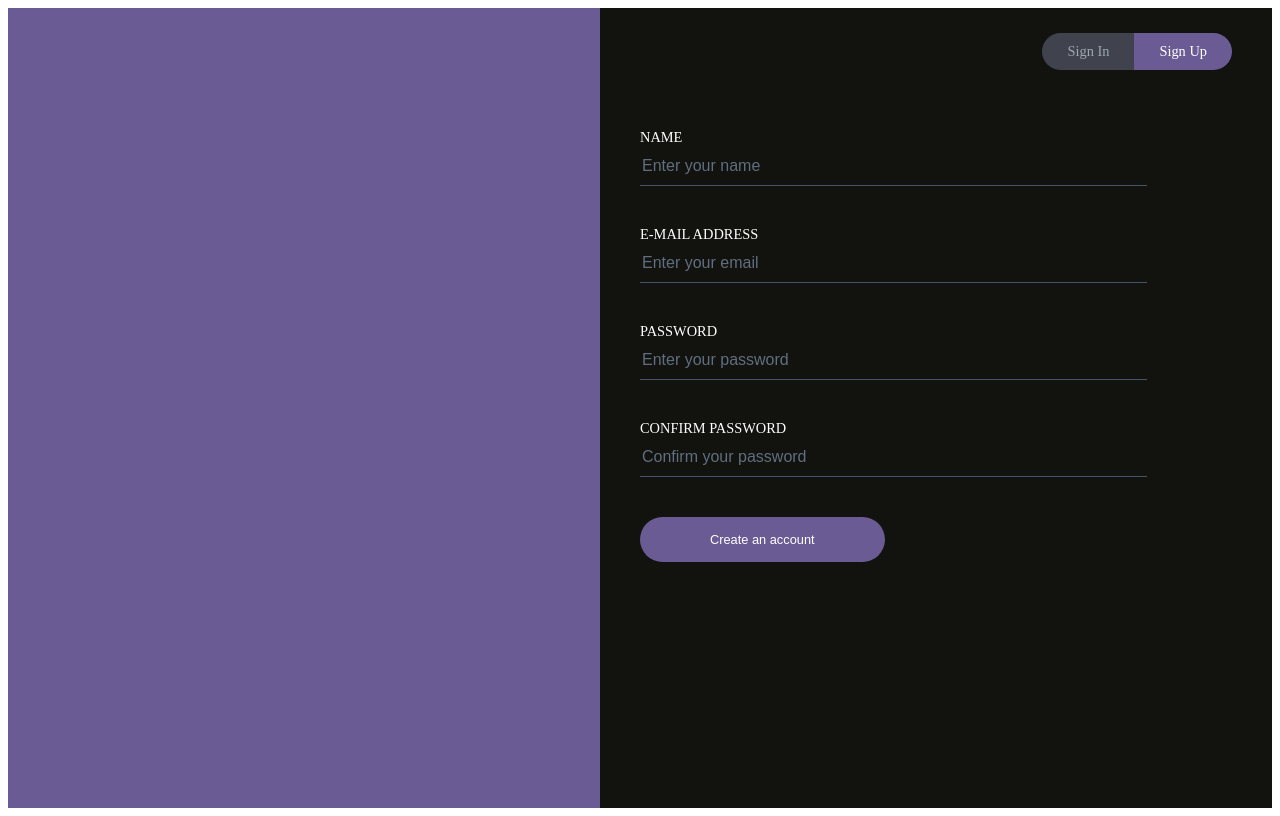
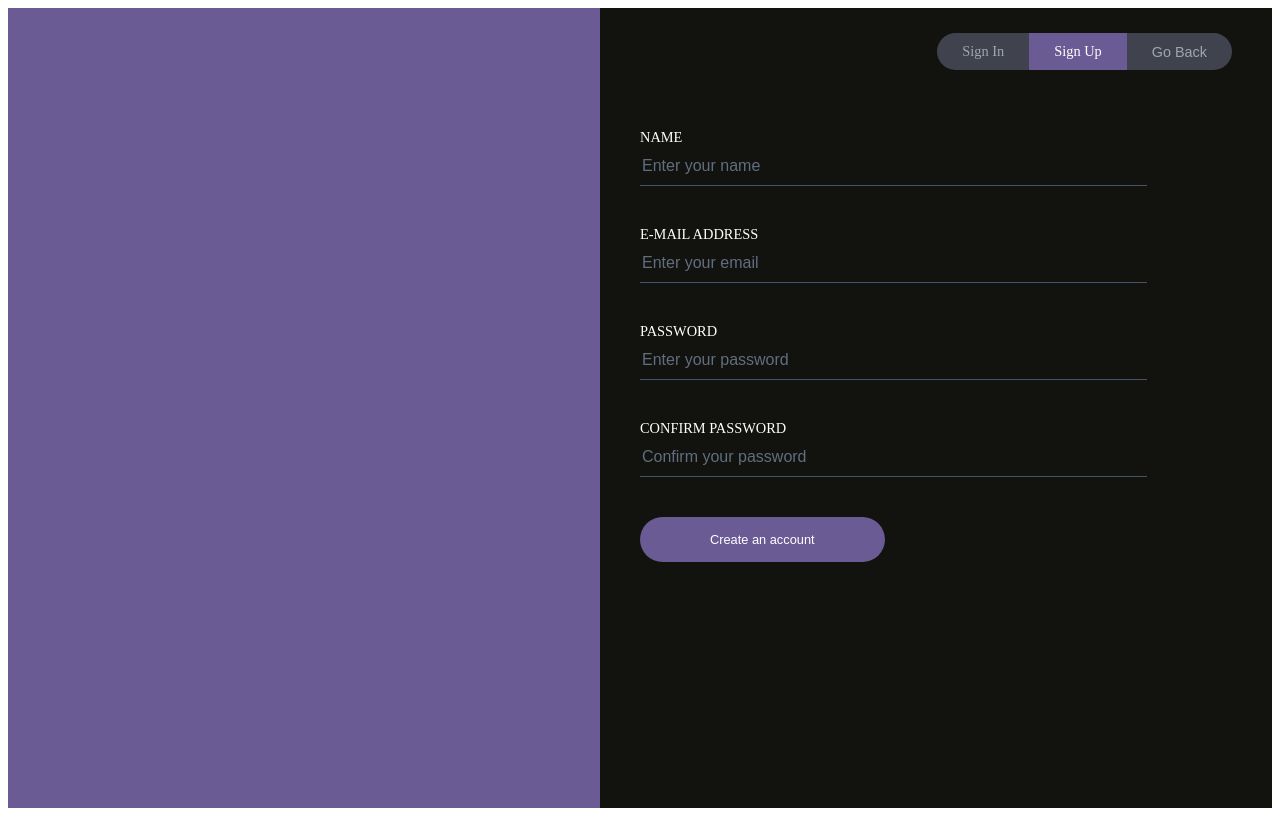
Before and after one commit to Electrex/2021-fall-cs160-team-vision, a React (Create React App) app in the folder frontend/: page /signup in a window 1280 px wide. Built offline with nearby package versions, Linux system fonts and the light colour scheme.

Commit message:
Added button to go back to previous page.

```diff
--- a/frontend/src/components/Login.js
+++ b/frontend/src/components/Login.js
@@ -66,6 +66,8 @@ function Login(props) {
         <div className='App'>
             <div className='appAside' />
             <div className='appForm'>
+
+
                 <div className='pageSwitcher'>
                     <NavLink
                         to='/signin'
@@ -81,6 +83,12 @@ function Login(props) {
                     >
                         Sign Up
                     </NavLink>
+                    <button
+                        onClick={() => props.history.goBack()}
+                        className='pageSwitcherItem'
+                    >
+                        Go Back
+                    </button>
             	</div>
 
                 <div className='formCenter'>
--- a/frontend/src/components/Register.js
+++ b/frontend/src/components/Register.js
@@ -129,6 +129,12 @@ function Register(props) {
           >
             Sign Up
           </NavLink>
+          <button
+              onClick={() => props.history.goBack()}
+              className='pageSwitcherItem'
+          >
+              Go Back
+          </button>
         </div>
 
         <div className='formCenter'>
```
